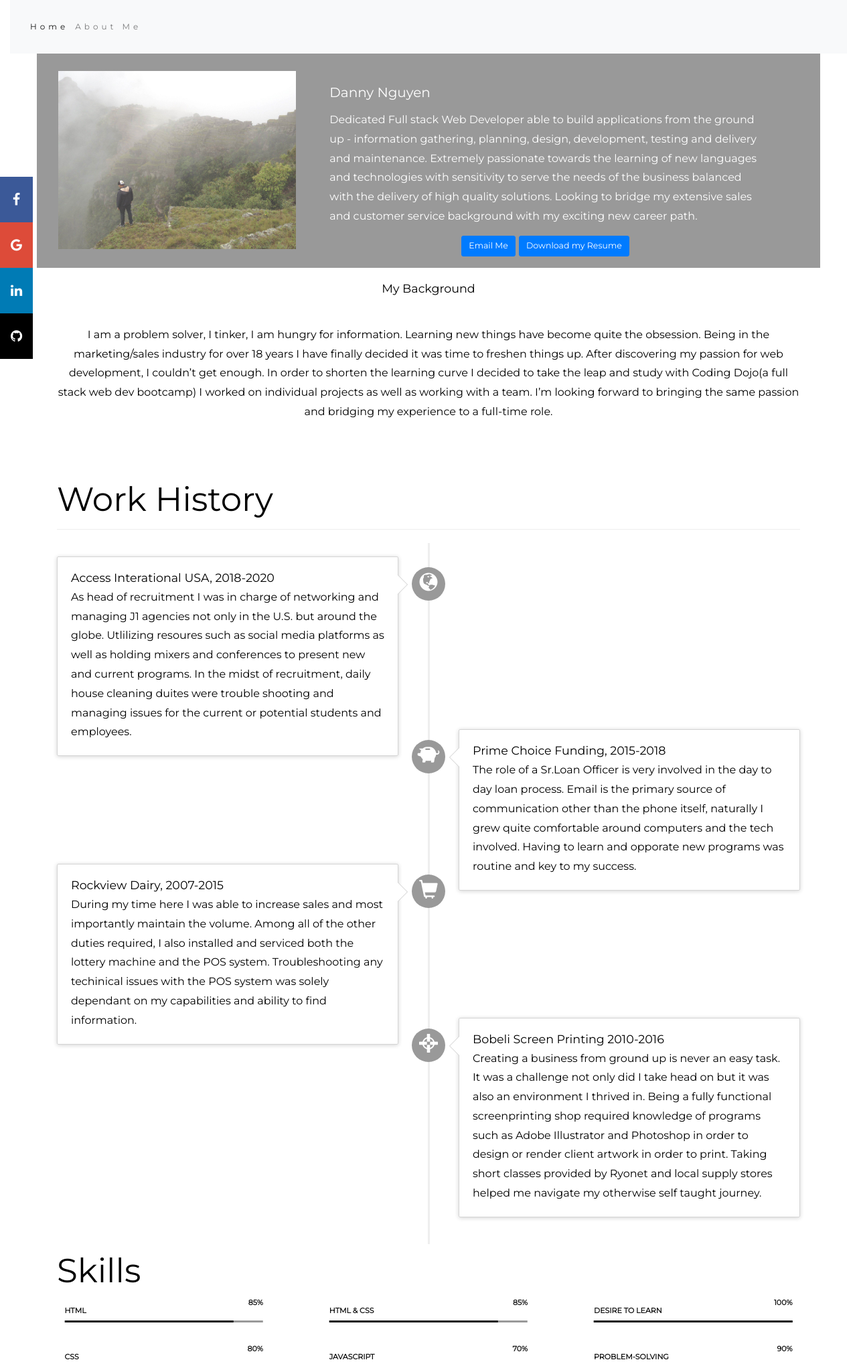
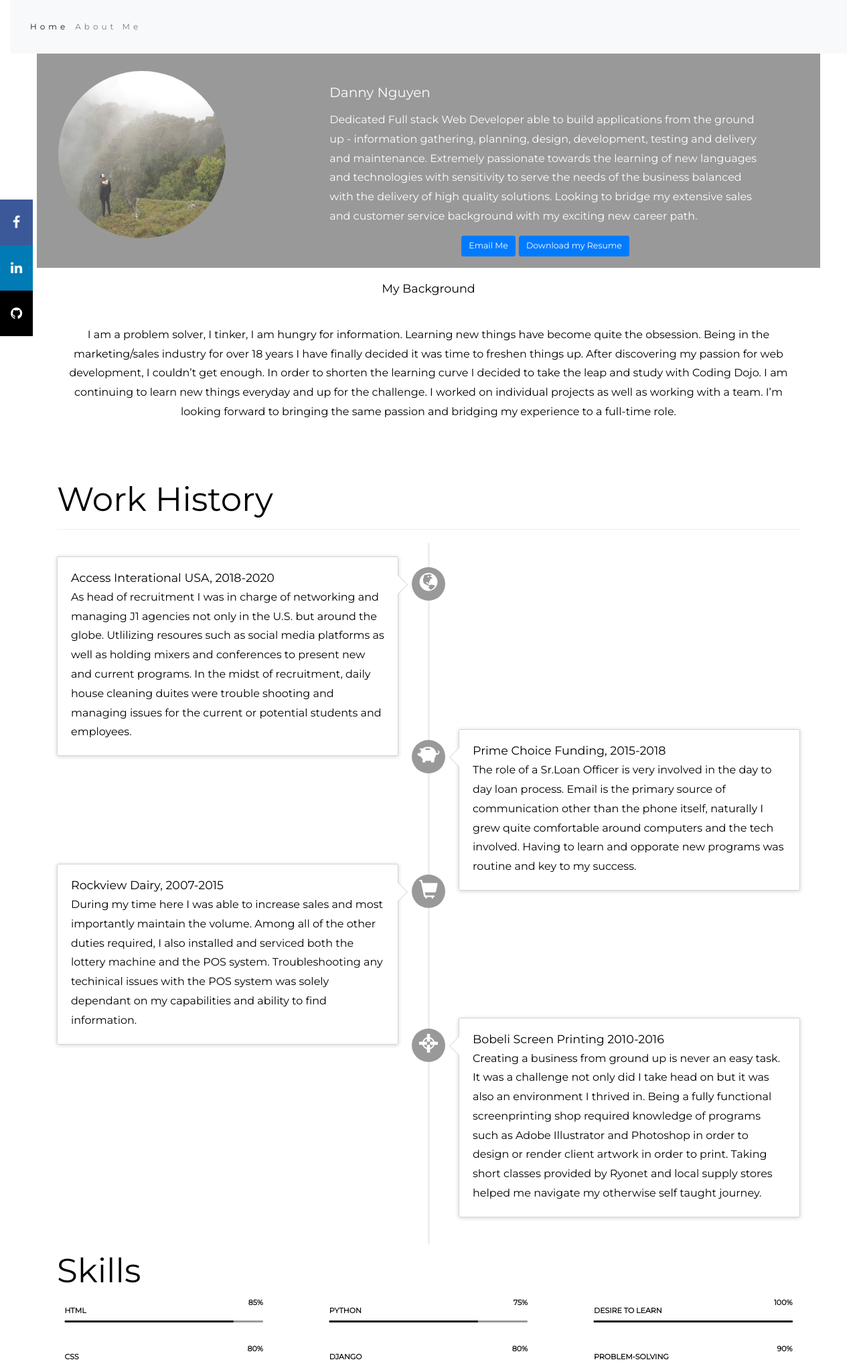
Before and after one commit to DannyLNguyen/danny_portfolio, a Django app: page / in a window 1280 px wide. Shown: the top 2040 px of the page at 67% size. Run offline with Django 3.2, Linux system fonts and the light colour scheme; some libraries are stand-ins or nearby versions.

Commit message:
Update resume.html

```diff
--- a/danny_portfolio/templates/resume.html
+++ b/danny_portfolio/templates/resume.html
@@ -59,8 +59,8 @@
 
 
                                         <div class="view overlay">
-                                                <img src="{% static 'images/on_the_ledge.jpg' %}" class="img-fluid"
-                                                        alt="Sample image for first version of blog listing">
+
+                                                <img src="{% static 'images/on_the_ledge.jpg' %}" class="rounded-circle" alt="me" width="250" height="250">
                                                 <a>
                                                         <div class="mask rgba-white-slight"></div>
                                                 </a>
@@ -109,7 +109,7 @@
         <div class="icon-bar">
                 <a href="https://www.facebook.com/danny.nguyen.626" class="facebook" target="_blank"><i
                                 class="fa fa-facebook"></i></a>
-                <a href="#" class="google"><i class="fa fa-google"></i></a>
+
                 <a href="https://www.linkedin.com/in/dannynguyen626" class="linkedin" target="_blank"><i
                                 class="fa fa-linkedin"></i></a>
                 <a href="https://github.com/DannyLNguyen" class="github" target="_blank"><i
@@ -122,8 +122,7 @@
                 <p> I am a problem solver, I tinker, I am hungry for information. Learning new things have become quite the obsession.
                         Being in the marketing/sales industry for over 18 years I have finally decided it was time to
                         freshen things up. After discovering my passion for web development, I couldn’t get enough. In
-                        order to shorten the learning curve I decided to take the leap and study with Coding Dojo(a full
-                        stack web dev bootcamp) I worked on individual projects as well as working with a team. I’m looking forward to bringing the same passion and
+                        order to shorten the learning curve I decided to take the leap and study with Coding Dojo. I am continuing to learn new things everyday and up for the challenge. I worked on individual projects as well as working with a team. I’m looking forward to bringing the same passion and
                         bridging my experience to a full-time role. </p></br>
 
         </div>
@@ -236,15 +235,15 @@
                         </div>
                         <div class="col">
                                 <div class="skills_wrapper">
-                                        <div class="skillbar" data-percent="55%">
-                                                <div class="skillbar-title">HTML & CSS</div>
-                                                <div class="skill-bar-percent">85%</div>
-                                                <div class="skillbar-bar" style="width: 85%"></div>
+                                        <div class="skillbar" data-percent="75%">
+                                                <div class="skillbar-title">Python</div>
+                                                <div class="skill-bar-percent">75%</div>
+                                                <div class="skillbar-bar" style="width: 75%"></div>
                                         </div>
                                         <div class="skillbar" data-percent="80%">
-                                                <div class="skillbar-title">JavaScript</div>
-                                                <div class="skill-bar-percent">70%</div>
-                                                <div class="skillbar-bar" style="width: 70%"></div>
+                                                <div class="skillbar-title">Django</div>
+                                                <div class="skill-bar-percent">80%</div>
+                                                <div class="skillbar-bar" style="width: 80%"></div>
                                         </div>
                                         <div class="skillbar" data-percent="40%">
                                                 <div class="skillbar-title">Photography</div>
```
